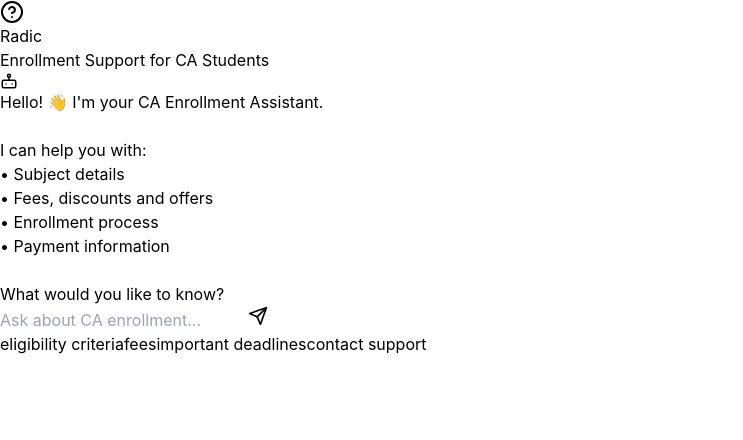
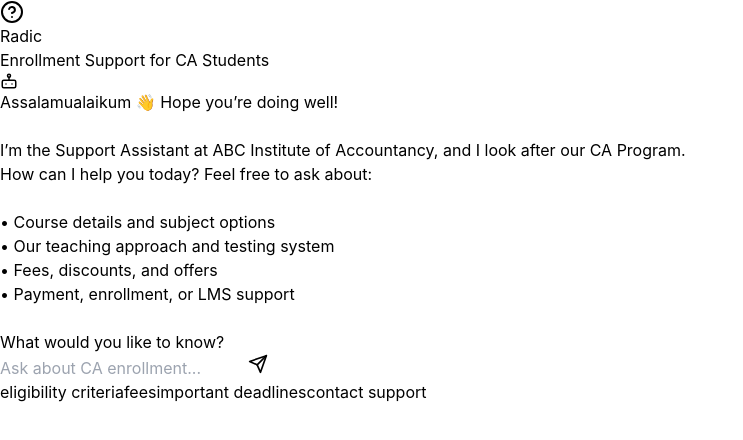
Before and after one commit to Ultrafay/CA-Support, a React (Vite) app: page / in a window 1280 px wide. Shown: the top 440 px of the page, without its empty margins (0-743 px from the left). Built offline with nearby package versions, Linux system fonts and the light colour scheme.

Commit message:
Update greeting message in CAEnrollBot

```diff
--- a/src/App.jsx
+++ b/src/App.jsx
@@ -5,13 +5,15 @@
   const [messages, setMessages] = useState([
     {
       role: 'assistant',
-      content: `Hello! 👋 I'm your CA Enrollment Assistant.
+      content: `Assalamualaikum 👋 Hope you’re doing well!
 
-I can help you with:
-• Subject details
-• Fees, discounts and offers
-• Enrollment process
-• Payment information
+I’m the Support Assistant at ABC Institute of Accountancy, and I look after our CA Program.
+How can I help you today? Feel free to ask about:
+
+• Course details and subject options
+• Our teaching approach and testing system
+• Fees, discounts, and offers
+• Payment, enrollment, or LMS support
 
 What would you like to know?`
     }
```
